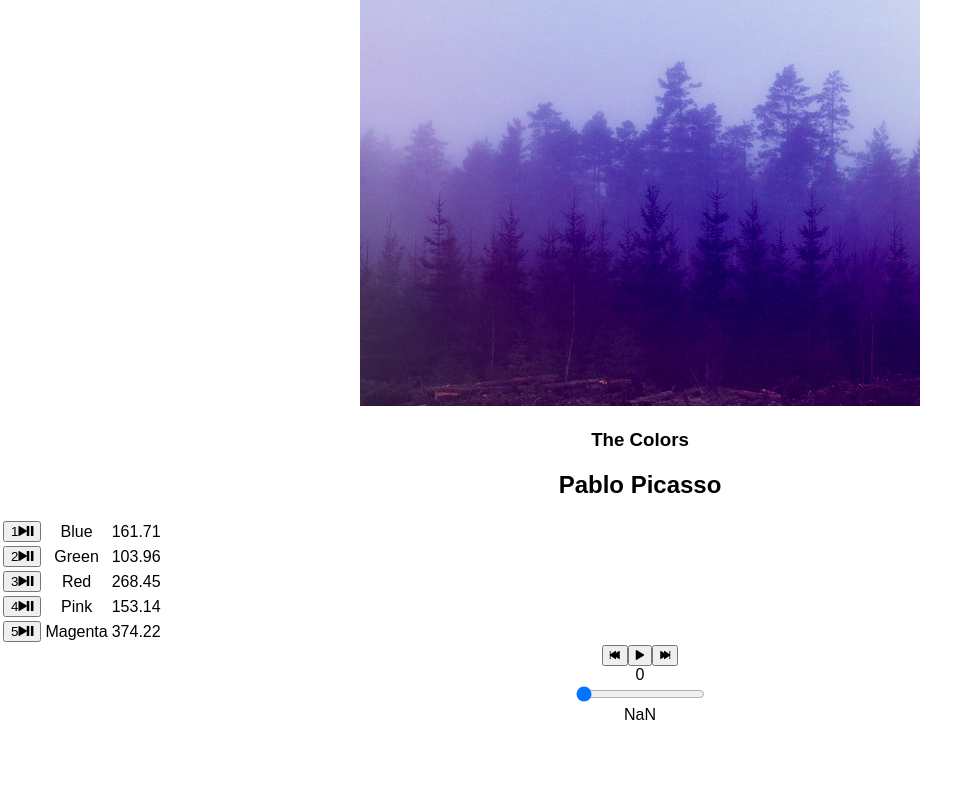
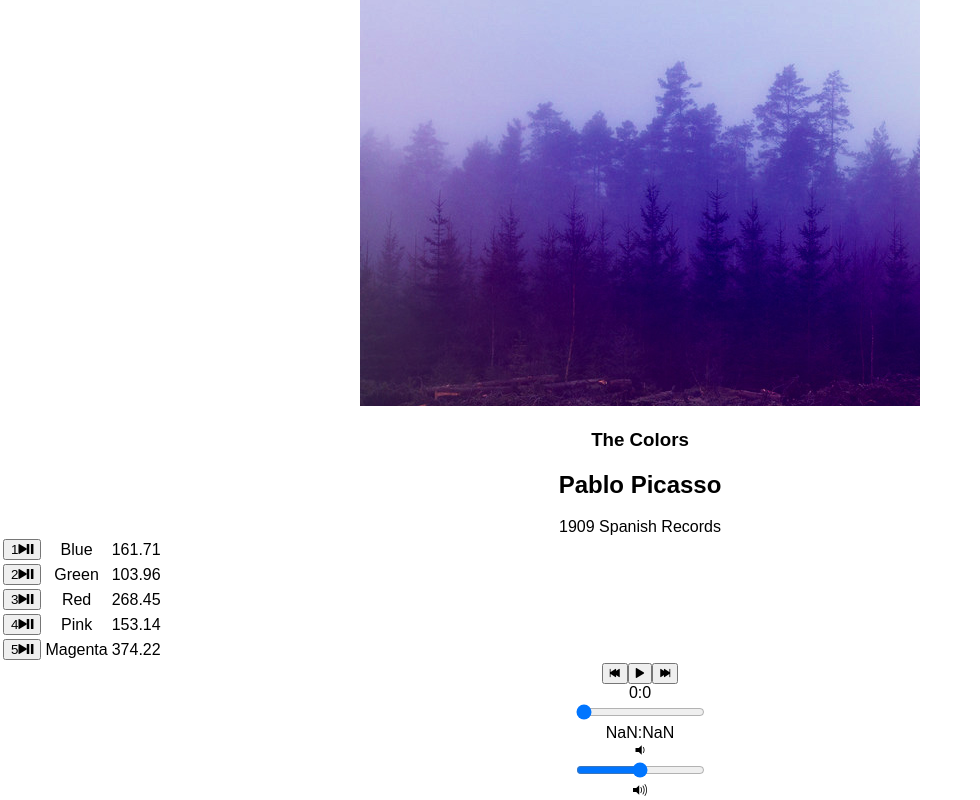
Before and after one commit to soulclimberchick/bloc-jams-react, a React (Create React App) app: page /album/the-colors in a window 1280 px wide. Shown: the part 252-1052 px from the top of the page, without its empty margins (0-980 px from the left). Before the commit the page ends 976 px from the top, so only its background shows below. Built offline with nearby package versions, Linux system fonts and the light colour scheme.

Commit message:
Assignment 9 Player Bar: Range Inputs: Completed

```diff
--- a/src/components/PlayerBar.js
+++ b/src/components/PlayerBar.js
@@ -1,6 +1,13 @@
 import React, { Component } from 'react';
 
 class PlayerBar extends Component {
+  formatTime(time) {
+    const timeInSeconds = Math.floor(parseFloat(time))
+    const minutes = Math.floor(timeInSeconds / 60)
+    const remainingSeconds = timeInSeconds - (minutes * 60)
+    return minutes + ":" + remainingSeconds
+  }
+
   render() {
     return (
       <section className="player-bar">
@@ -8,7 +15,7 @@ class PlayerBar extends Component {
           <button id="previous" onClick={this.props.handlePrevClick}>
             <span className="ion-skip-backward"></span>
           </button>
-          <button id="play-pause" onClick={this.props.handleSongClick} >
+          <button id="play-pause" onClick={this.props.handleSongClick}>
             <span className={this.props.isPlaying ? 'ion-pause' : 'ion-play'}></span>
           </button>
           <button id="next" onClick={this.props.handleNextClick}>
@@ -16,7 +23,7 @@ class PlayerBar extends Component {
           </button>
         </section>
         <section id="time-control">
-          <div className="current-time">{this.props.currentTime}</div>
+          <div className="current-time">{this.formatTime(this.props.currentTime)}</div>
           <input
             type="range"
             className="seek-bar"
@@ -26,7 +33,19 @@ class PlayerBar extends Component {
             step="0.01"
             onChange={this.props.handleTimeChange}
           />
-          <div className="total-time">{this.props.duration}</div>
+          <div className="total-time">{this.formatTime(this.props.duration)}</div>
+        </section>
+        <section id="volume-control">
+         <div className="icon ion-volume-low"></div>
+         <input type="range"
+           className="seek-bar"
+           value={this.props.volume}
+           min="0"
+           max="1"
+           step="0.01"
+           onChange={this.props.handleVolumeChange}
+           />
+         <div className="icon ion-volume-high"></div>
        </section>
       </section>
     );
--- a/src/components/album.js
+++ b/src/components/album.js
@@ -4,10 +4,10 @@ import PlayerBar from './PlayerBar';
 
 class Album extends Component {
   constructor(props) {
-    super(props);
+    super(props)
 
     const album = albumData.find( album => {
-       return album.slug === this.props.match.params.slug;
+      return album.slug === this.props.match.params.slug
     });
 
     this.state = {
@@ -29,26 +29,38 @@ class Album extends Component {
       },
       durationchange: e => {
         this.setState({ duration: this.audioElement.duration });
+      },
+      volumechange: e => {
+        this.setState({ volume: this.audioElement.volume});
       }
     };
+
     this.audioElement.addEventListener('timeupdate', this.eventListeners.timeupdate);
     this.audioElement.addEventListener('durationchange', this.eventListeners.durationchange);
+    this.audioElement.addEventListener('volumechange', this.eventListeners.volumechange);
   }
 
   componentWillUnmount() {
-     this.audioElement.src = null;
+    this.audioElement.src = null
     this.audioElement.removeEventListener('timeupdate', this.eventListeners.timeupdate);
     this.audioElement.removeEventListener('durationchange', this.eventListeners.durationchange);
+    this.audioElement.removeEventListener('volumechange', this.eventListeners.volumechange);
+  }
+
+  handleTimeChange(e) {
+    const newTime = this.audioElement.duration * e.target.value;
+    this.audioElement.currentTime = newTime;
+    this.setState({ currentTime: newTime });
   }
 
   play() {
     this.audioElement.play();
-     this.setState({ isPlaying: true });
+    this.setState({ isPlaying: true })
   }
 
   pause() {
     this.audioElement.pause();
-     this.setState({ isPlaying: false });
+    this.setState({ isPlaying: false })
   }
 
   setSong(song) {
@@ -61,8 +73,21 @@ class Album extends Component {
     if (this.state.isPlaying && isSameSong) {
       this.pause();
     } else {
-       if (!isSameSong) { this.setSong(song); }
+      if (!isSameSong) { this.setSong(song) }
       this.play();
+    }
+  }
+
+  handleNextClick() {
+    const currentIndex = this.state.album.songs.findIndex(song => this.state.currentSong === song);
+    const newIndex = currentIndex + 1
+
+    if (newIndex < this.state.album.songs.length) {
+      const newSong = this.state.album.songs[newIndex];
+      this.setSong(newSong);
+      this.play(newSong);
+    } else {
+      this.play(this.state.currentSong);
     }
   }
 
@@ -74,29 +99,20 @@ class Album extends Component {
     this.play(newSong);
   }
 
-   handleNextClick() {
-     const currentIndex = this.state.album.songs.findIndex(song => this.state.currentSong === song);
-     const newIndex = Math.min(this.state.album.songs.length, currentIndex + 1);
-     const newSong = this.state.album.songs[newIndex];
-     this.setSong(newSong);
-     this.play(newSong);
-   }
-
-   handleTimeChange(e) {
-     const newTime = this.audioElement.duration * e.target.value;
-     this.audioElement.currentTime = newTime;
-     this.setState({ currentTime: newTime });
+  handleVolumeChange(e) {
+    this.audioElement.volume = e.target.value;
+    this.setState({ volume: e.target.value });
   }
 
   render() {
     return (
       <section className="album">
         <section id="album-info">
-           <img id="album-cover-art" src={this.state.album.albumCover} />
+          <img id="album-cover-art" src={this.state.album.albumCover} alt="album cover art"/>
           <div className="album-details">
             <h1 id="album-title">{this.state.album.title}</h1>
             <h2 className="artist">{this.state.album.artist}</h2>
-             <div id="release-info">{this.state.album.year} {this.state.album.label}</div>
+            <div id="release-info">{this.state.album.releaseInfo}</div>
           </div>
         </section>
         <table id="song-list">
@@ -106,8 +122,9 @@ class Album extends Component {
             <col id="song-duration-column" />
           </colgroup>
           <tbody>
-             {this.state.album.songs.map( (song, index) =>
-               <tr className="song" key={index} onClick={ () => this.handleSongClick(song) } >
+          {
+            this.state.album.songs.map(( song, index ) =>
+              <tr className="song" key={index} onClick={() => this.handleSongClick(song)} >
                 <td className="song-actions">
                   <button>
                     <span className="song-number">{index+1}</span>
@@ -118,7 +135,8 @@ class Album extends Component {
                 <td className="song-title">{song.title}</td>
                 <td className="song-duration">{song.duration}</td>
               </tr>
-             )}
+            )
+          }
           </tbody>
         </table>
         <PlayerBar
@@ -126,13 +144,15 @@ class Album extends Component {
           currentSong={this.state.currentSong}
           currentTime={this.audioElement.currentTime}
           duration={this.audioElement.duration}
+          volume={this.state.volume}
           handleSongClick={() => this.handleSongClick(this.state.currentSong)}
           handlePrevClick={() => this.handlePrevClick()}
           handleNextClick={() => this.handleNextClick()}
           handleTimeChange={(e) => this.handleTimeChange(e)}
+          handleVolumeChange={(e) => this.handleVolumeChange(e)}
         />
       </section>
-     );
+    )
   }
 }
 
```
Lines whose indentation alone changed are shown as unchanged.
